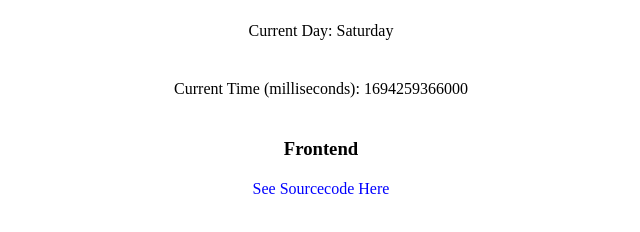
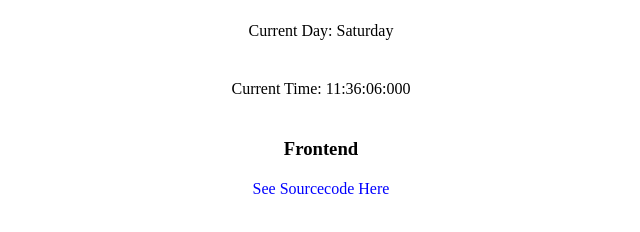
Before and after one commit to Omonayeg/hngx-task-one, a plain HTML site: page index.html in a window 1280 px wide. Shown: the part 218-450 px from the top of the page, without its empty margins (319-959 px from the left). Drawn offline with Linux system fonts and the light colour scheme.

Commit message:
Update index.html
updated index.html file

```diff
--- a/index.html
+++ b/index.html
@@ -19,7 +19,7 @@
     <p data-testid="currentDayOfTheWeek"></p>
     <p data-testid="currentUTCTime"></p>
 
-    <h3 data-testid="my-Track">Frontend</h3>
+    <h3 data-testid="myTrack">Frontend</h3>
 
     <a
       href="https://github.com/Omonayeg/HNGx/tree/HNGx-task-one/HNG%20task%20one"
@@ -30,6 +30,13 @@
     <script>
       function updateDateTime() {
         const currentDate = new Date();
+
+            const hours = currentDate.getHours().toString().padStart(2, '0');
+            const minutes = currentDate.getMinutes().toString().padStart(2, '0');
+            const seconds = currentDate.getSeconds().toString().padStart(2, '0');
+            const milliseconds = currentDate.getMilliseconds().toString().padStart(3, '0');
+
+
         const dayElement = document.querySelector(
           '[data-testid="currentDayOfTheWeek"]'
         );
@@ -44,11 +51,9 @@
           undefined,
           options
         );
-        const formattedTime = currentDate.getTime();
-
 
         dayElement.textContent = `Current Day: ${formattedDate}`;
-        timeElement.textContent = `Current Time (milliseconds): ${formattedTime}`;
+        timeElement.textContent =  `Current Time: ${hours}:${minutes}:${seconds}:${milliseconds}`;
       }
 
       // Update the date and time initially and then refresh it every second.
```
